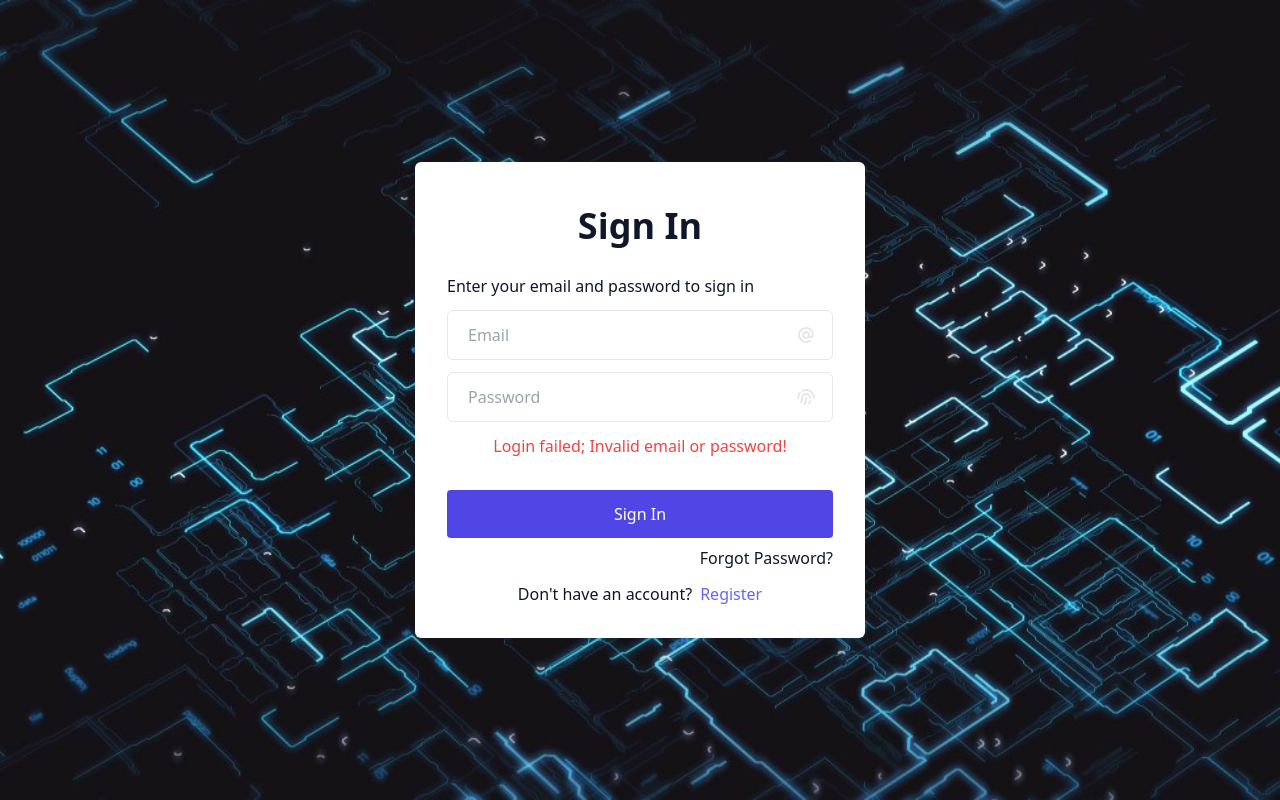
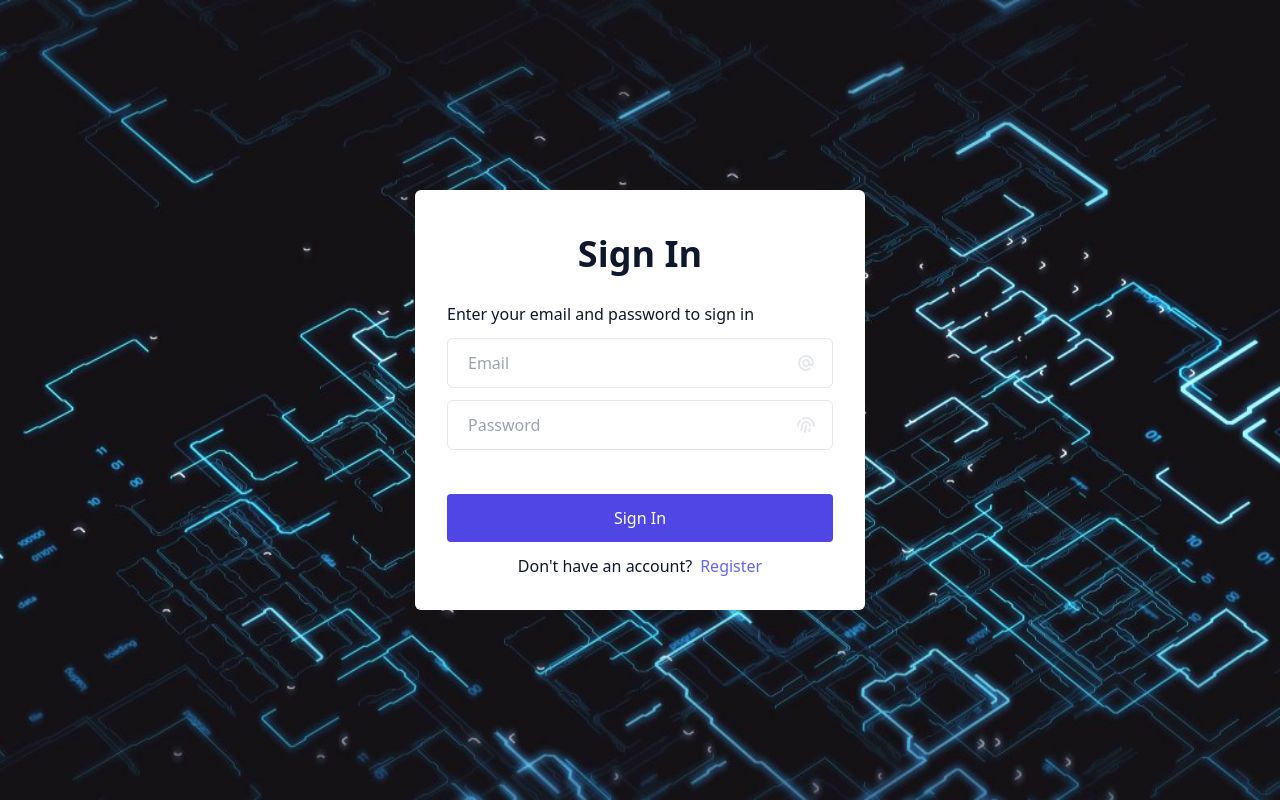
Before and after one commit to lorenzo-querol/CCSECDV-Final-Project, a Next.js app: page /login in a window 1280 px wide. Built offline with nearby package versions, Linux system fonts and the light colour scheme.

Commit message:
Remove forgot password

```diff
--- a/app/(auth)/login/page.js
+++ b/app/(auth)/login/page.js
@@ -13,16 +13,17 @@ export default function Login() {
     const [password, setPassword] = useState("");
 
     const handleSubmit = async (e) => {
-        e.preventDefault();
-        const params = {
-            email : email,
-            password : password
-        }
-        const url = `/api/users?email=${encodeURIComponent(params.email)}&password=${encodeURIComponent(params.password)}`;
-        const response = await fetch(url, {
-            method: "GET"
-        });
+        const formData = new FormData();
+
+        const cleanedData = {
+            ...data,
+            email: sanitizeHtml(data.email.trim())
+        };
+
+        console.log('Email: ', data.email, 'Password', data.password)
+
         // GO TO LANDING PAGE WITH SESSION
+        router.push('/home')
     };
 
     return (
@@ -67,20 +68,11 @@ export default function Login() {
             </div>
             <div>
                 {/* Error Message */}
-                <label className="flex justify-center text-red-500">
+                {/* <label className="flex justify-center text-red-500">
                     Login failed; Invalid email or password!
-                </label>
+                </label> */}
                 {/* Sign in button */}
                 <button className={styles.button}>Sign In</button>
-                <div className="flex justify-end">
-                    <div className="flex items-center mt-2">
-                        Forgot Password?
-                    </div>
-                    {/* <div className="flex items-center mt-2">
-                        <input className="mr-2 rounded" type="checkbox" />
-                        Remember Me
-                    </div> */}
-                </div>
             </div>
 
             {/* Got to register */}
```
